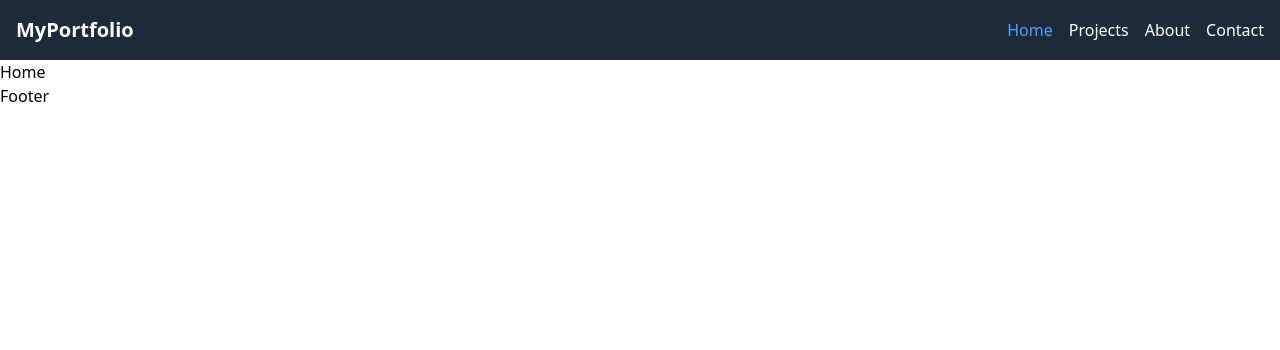
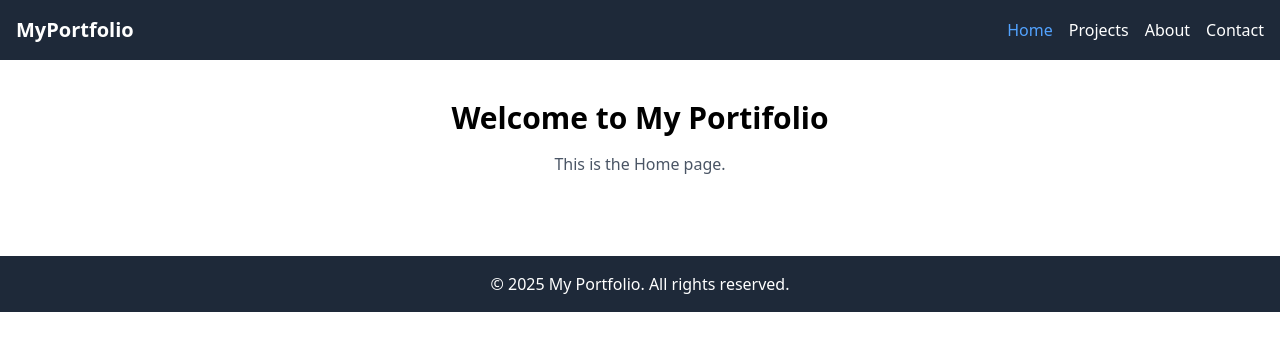
Before and after one commit to fufex3934/Codsoft, a React (Vite) app: page / in a window 1280 px wide. Shown: the top 350 px of the page. Built offline with nearby package versions, Linux system fonts and the light colour scheme.

Commit message:
adding projects and home page

```diff
--- a/src/components/Footer.jsx
+++ b/src/components/Footer.jsx
@@ -1,7 +1,7 @@
-import React from 'react'
-
 export default function Footer() {
-  return (
-    <div>Footer</div>
-  )
-}
+    return (
+      <footer className="bg-gray-800 text-white p-4 mt-10 text-center">
+        <p>&copy; {new Date().getFullYear()} My Portfolio. All rights reserved.</p>
+      </footer>
+    )
+  }
--- a/src/pages/Home.jsx
+++ b/src/pages/Home.jsx
@@ -2,6 +2,9 @@ import React from 'react'
 
 export default function Home() {
   return (
-    <div>Home</div>
+    <div className='text-center p-10'>
+      <h1 className='text-3xl font-bold'>Welcome to My Portifolio</h1>
+      <p className='mt-4 text-gray-600'>This is the Home page.</p>
+    </div>
   )
 }
--- a/src/pages/Projects.jsx
+++ b/src/pages/Projects.jsx
@@ -2,6 +2,9 @@ import React from 'react'
 
 export default function Projects() {
   return (
-    <div>Projects</div>
+    <div className='text-center p-10'>
+      <h1 className='text-3xl font-bold'>Projects</h1>
+      <p className="mt-4 text-gray-600">Here are some of my projects.</p>
+    </div>
   )
 }
```
